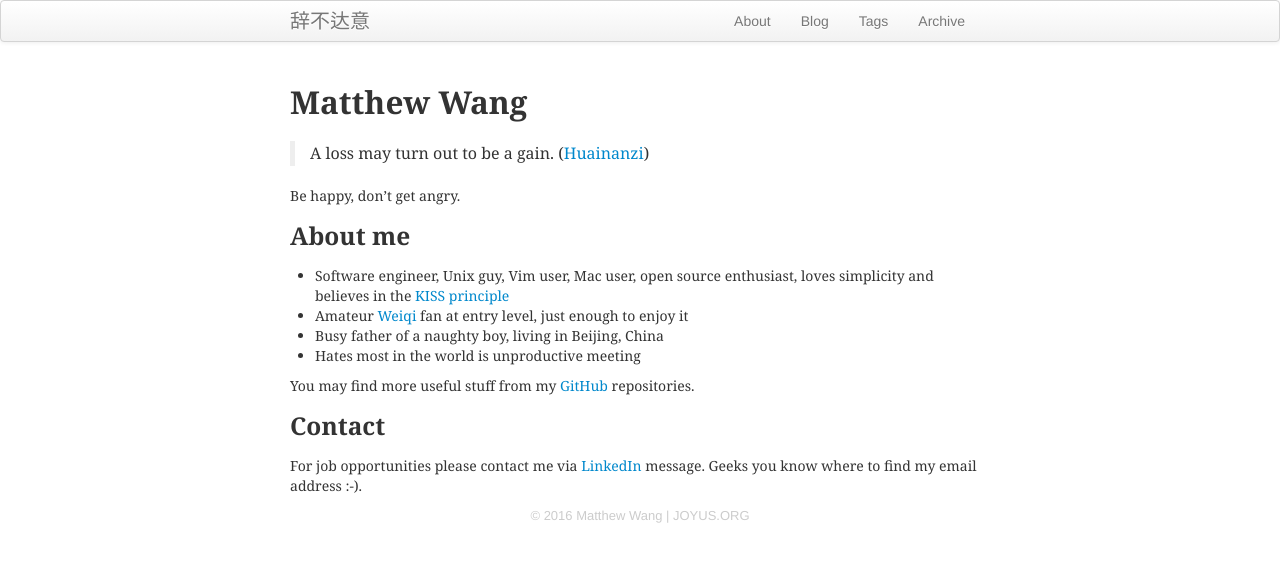
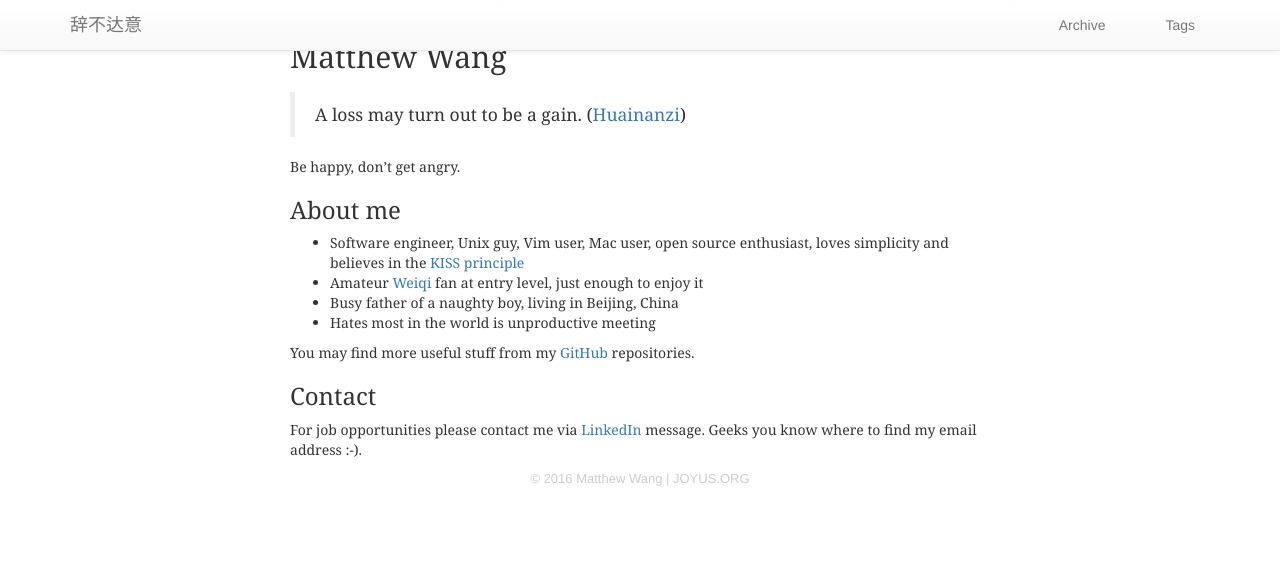
Before and after one commit to ymattw/joyus, a Jekyll site: the page built from index.md, in a window 1280 px wide. Shown: the top 562 px of the page. Built offline with Jekyll 4.4.1, drawn with Linux system fonts in a browser that asks for light colours; nearby versions of some CDN libraries; Markdown is read by kramdown in place of the engine named in the settings.

Commit message:
Better active navbar with cdn'ed jquery/bootstrap

```diff
--- a/_layouts/default.html
+++ b/_layouts/default.html
@@ -15,7 +15,11 @@
     <![endif]-->
 
     <!-- Le styles -->
-    <link href="/bootstrap/css/bootstrap.2.2.2.min.css" rel="stylesheet">
+    <link rel="stylesheet" href="https://maxcdn.bootstrapcdn.com/bootstrap/3.3.6/css/bootstrap.min.css">
+    <link rel="stylesheet" href="https://maxcdn.bootstrapcdn.com/bootstrap/3.3.6/css/bootstrap-theme.min.css">
+    <script src="https://ajax.googleapis.com/ajax/libs/jquery/1.11.3/jquery.min.js"></script>
+    <script src="https://maxcdn.bootstrapcdn.com/bootstrap/3.3.6/js/bootstrap.min.js"></script>
+
     <link href="/css/style.css?body=1" rel="stylesheet" type="text/css" media="all">
 
     <!-- Le fav and touch icons -->
@@ -33,19 +37,47 @@
   </head>
 
   <body>
-    <div class="navbar">
-      <div class="navbar-inner">
-        <div class="container-narrow">
-          <a class="brand" href="/">{{ site.title }}</a>
-          <ul class="nav">
-            <li><a href="/">About</a></li>
+
+    <nav class="navbar navbar-default navbar-fixed-top" role="navigation">
+      <div class="container">
+        <div class="navbar-header">
+          <button type="button" class="navbar-toggle" data-toggle="collapse" data-target="#main-menu">
+            <span class="sr-only">Toggle navigation</span>
+            <span class="icon-bar"></span>
+            <span class="icon-bar"></span>
+            <span class="icon-bar"></span>
+          </button>
+
+          <a class="navbar-brand" href="/">{{ site.title }}</a>
+        </div>
+
+        <div id="main-menu" class="collapse navbar-collapse">
+          <ul class="nav navbar-nav">
+            <!--
+            <li><a href="#">Current Page! {{ page.url }}</a></li>
+            <li class="active"><a href="/">About</a></li>
             <li><a href="/blog.html">Blog</a></li>
             <li><a href="/tags.html">Tags</a></li>
             <li><a href="/archive.html">Archive</a></li>
+            -->
+
+            {% for p in site.pages %}
+              {% if p.group != "navigation" %}
+                {% continue %}
+              {% endif %}
+
+              {% if page.url == p.url %}
+                <li class="active"><a href="{{p.url}}">{{p.title}}</a></li>
+              {% else %}
+                <li><a href="{{p.url}}">{{p.title}}</a></li>
+              {% endif %}
+            {% endfor %}
+
           </ul>
         </div>
+
       </div>
-    </div>
+    </nav>
 
     <div class="container-narrow">
 
@@ -59,5 +91,6 @@
     </div>
 
     {% include google-analytics %}
+
   </body>
 </html>
```
